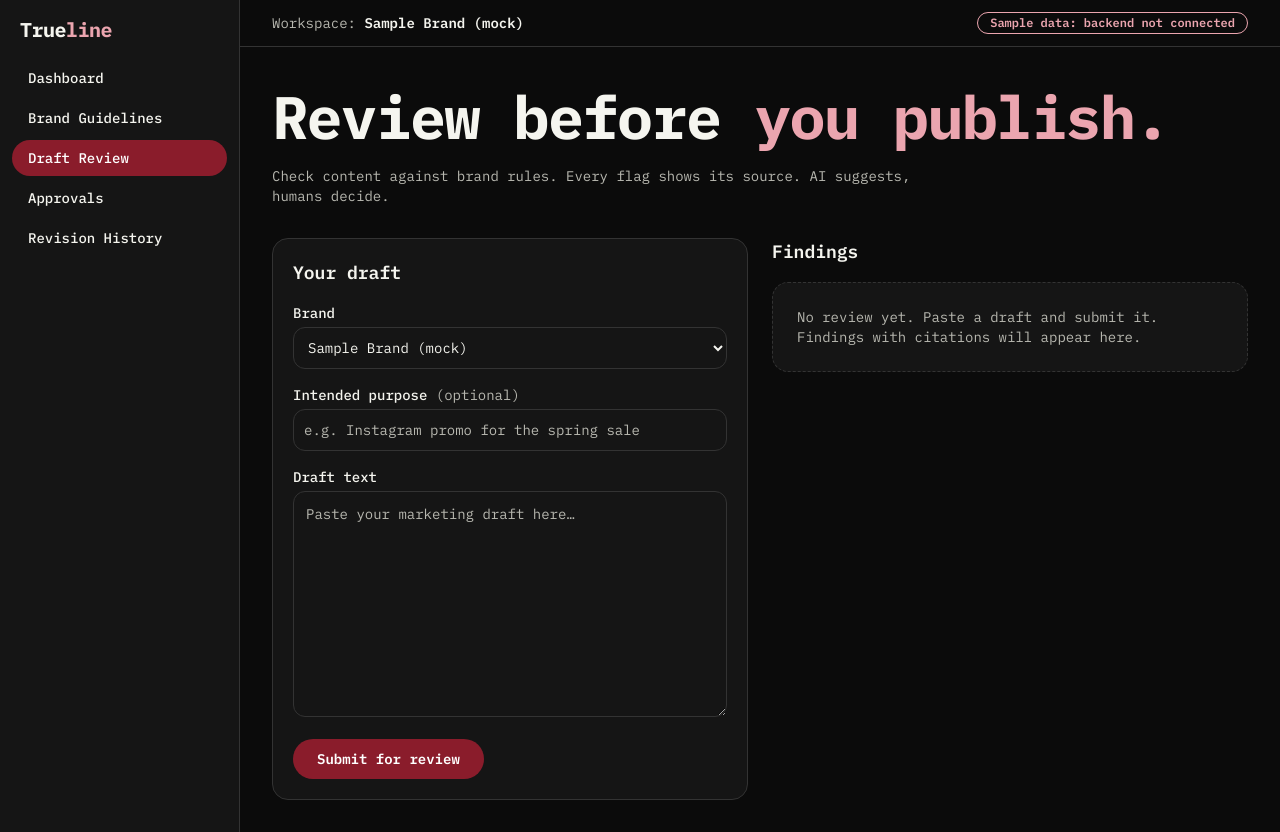
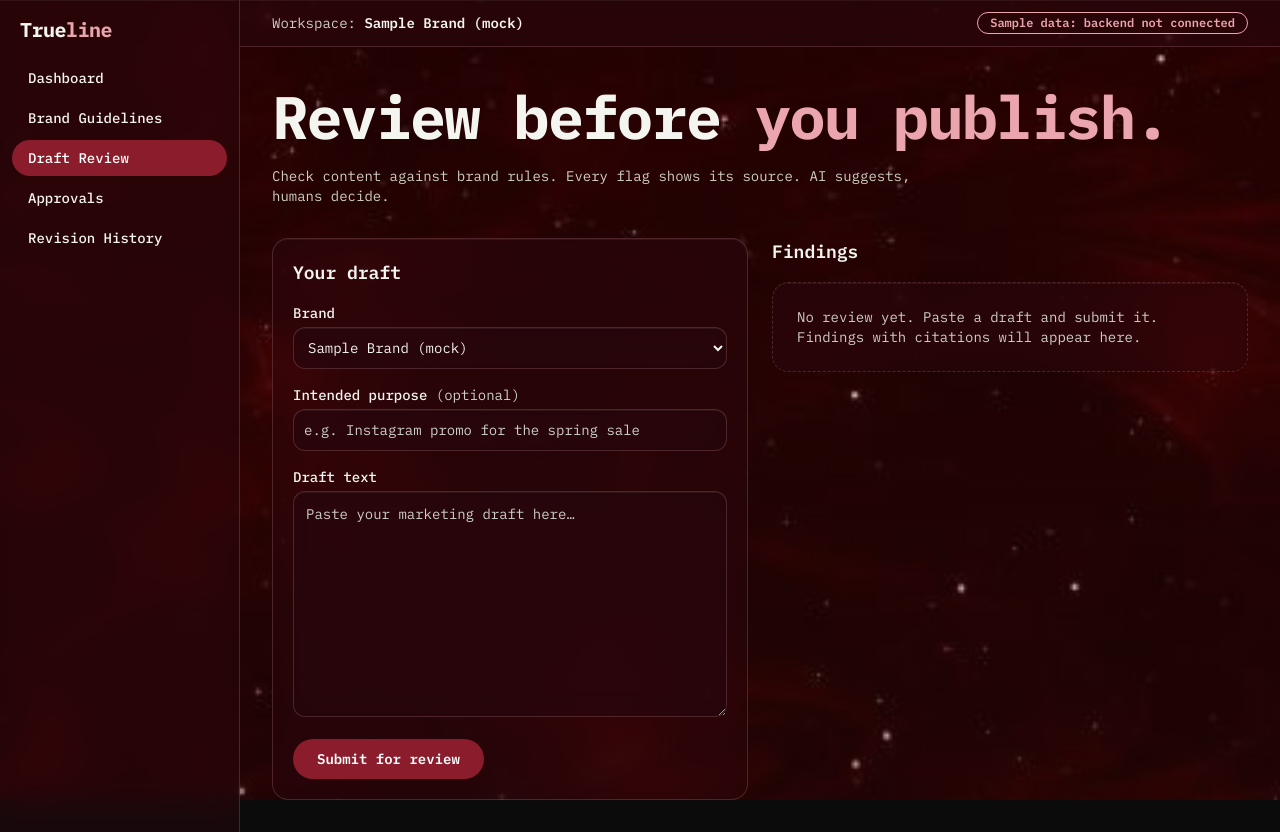
Before and after one commit to Mayank1173/trueline-brand-governance, a Next.js app in the folder frontend/: page /review in a window 1280 px wide. Built offline with nearby package versions, Linux system fonts and the light colour scheme.

Commit message:
Glass header, cards and sidebar over starfield background

```diff
--- a/frontend/src/app/globals.css
+++ b/frontend/src/app/globals.css
@@ -4,11 +4,11 @@
   --font-sans: var(--font-plex), ui-monospace, SFMono-Regular, Menlo, Consolas, monospace;
 
   --color-bg: #0b0b0b;
-  --color-surface: #151515;
-  --color-surface-2: #1e1e1e;
-  --color-line: #333333;
+  --color-surface: rgba(38, 8, 14, 0.55);
+  --color-surface-2: rgba(80, 20, 30, 0.45);
+  --color-line: rgba(235, 165, 175, 0.2);
   --color-ink: #f5f5ef;
-  --color-muted: #b8b8b0;
+  --color-muted: #cfcfc6;
   --color-cream: #fffff5;
   --color-maroon: #8a1c2b;
   --color-maroon-hover: #a32436;
@@ -19,8 +19,29 @@
   body {
     @apply bg-bg text-ink font-sans;
   }
+  body::before {
+    content: "";
+    position: fixed;
+    inset: 0;
+    z-index: -1;
+    pointer-events: none;
+    background-image:
+      linear-gradient(rgba(11, 11, 11, 0.1), rgba(11, 11, 11, 0.3)),
+      url("/images/bg-stars.jpg");
+    background-size: cover;
+    background-position: center;
+    background-repeat: no-repeat;
+  }
   :focus-visible {
     outline: 2px solid #fffff5;
     outline-offset: 2px;
   }
 }
+
+@layer components {
+  .bg-surface {
+    -webkit-backdrop-filter: blur(14px) saturate(140%);
+    backdrop-filter: blur(14px) saturate(140%);
+    box-shadow: inset 0 1px 0 rgba(255, 255, 255, 0.06);
+  }
+}
--- a/frontend/src/components/AppHeader.tsx
+++ b/frontend/src/components/AppHeader.tsx
@@ -1,6 +1,6 @@
 export default function AppHeader() {
   return (
-    <header className="flex flex-wrap items-center justify-between gap-2 border-b border-line bg-bg px-4 py-3 md:px-8">
+    <header className="flex flex-wrap items-center justify-between gap-2 border-b border-line bg-surface px-4 py-3 md:px-8">
       <p className="text-sm text-muted">
         Workspace: <span className="font-semibold text-ink">Sample Brand (mock)</span>
       </p>
```
Also changed, not shown: frontend/public/images/bg-stars.jpg (added).
